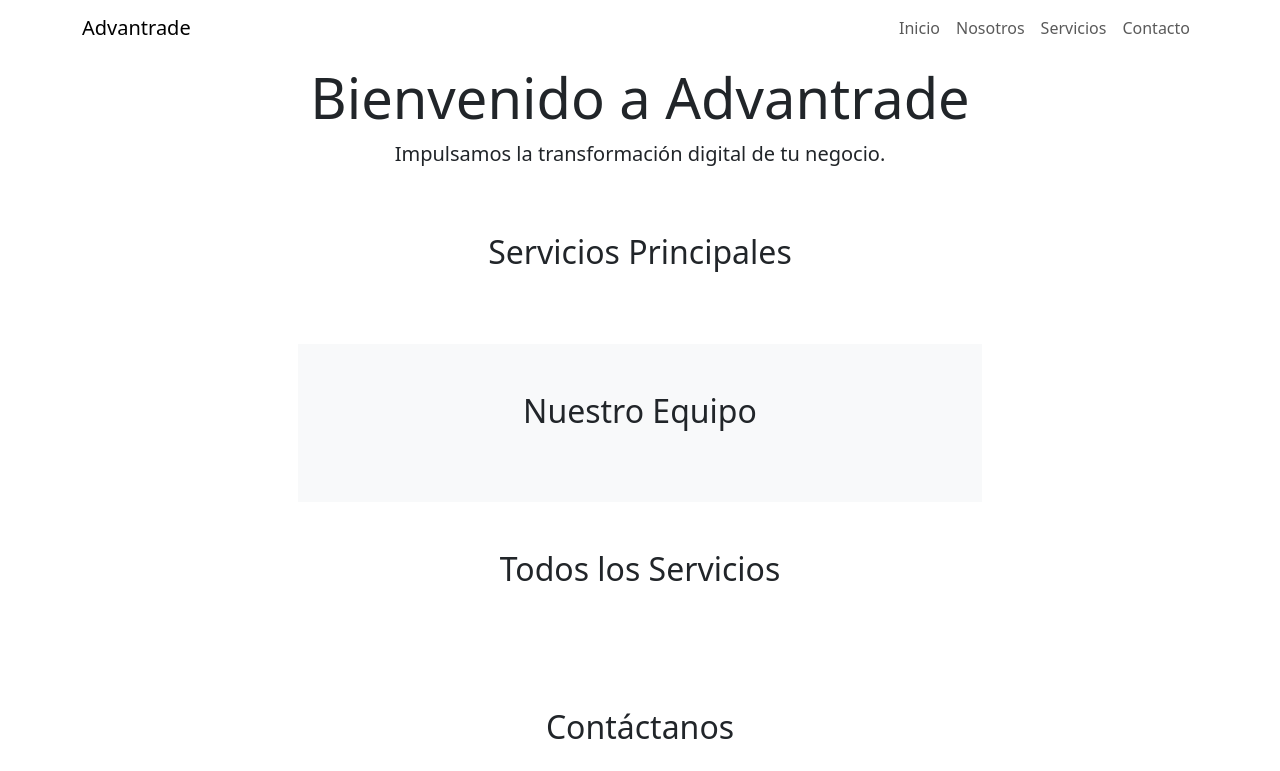
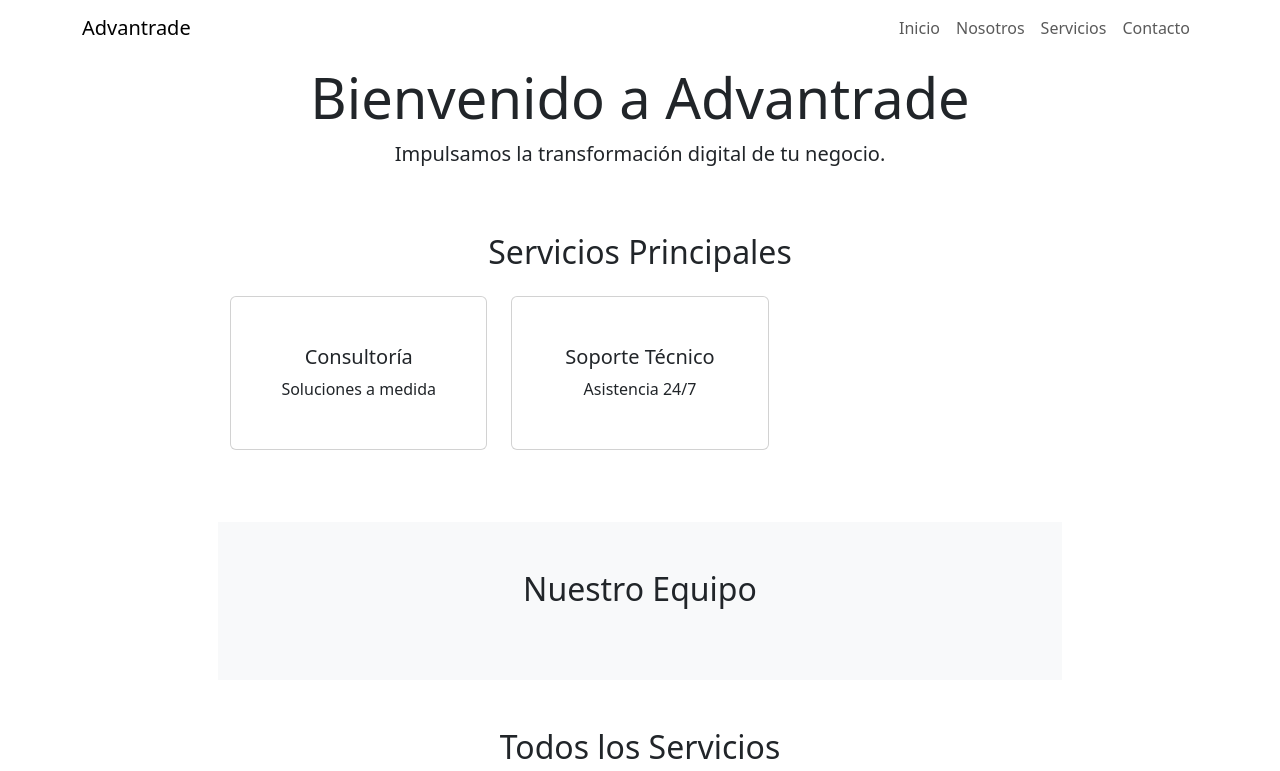
Before and after one commit to diegocmd20/Gajadacomex, a Vue app: page / in a window 1280 px wide. Shown: the top 771 px of the page. Built offline with nearby package versions, Linux system fonts and the light colour scheme.

Commit message:
Data test in App.vue

```diff
--- a/src/App.vue
+++ b/src/App.vue
@@ -26,8 +26,14 @@ export default {
     return {
       scrolledNav: false,
       scrollTop: false,
-      serviciosPrincipales: [],
-      serviciosCompletos: [],
+      serviciosPrincipales: [
+        { id: 1, titulo: 'Consultoría', descripcion: 'Soluciones a medida' },
+        { id: 2, titulo: 'Soporte Técnico', descripcion: 'Asistencia 24/7' }
+      ],
+      serviciosCompletos: [
+        { id: 1, titulo: 'Consultoría', descripcion: 'Análisis detallado para mejorar procesos.' },
+        { id: 2, titulo: 'Soporte Técnico', descripcion: 'Servicio técnico especializado y rápido.' }
+      ],
       equipoTrabajo: [],
       formulario: {
         nombre: '',
```
